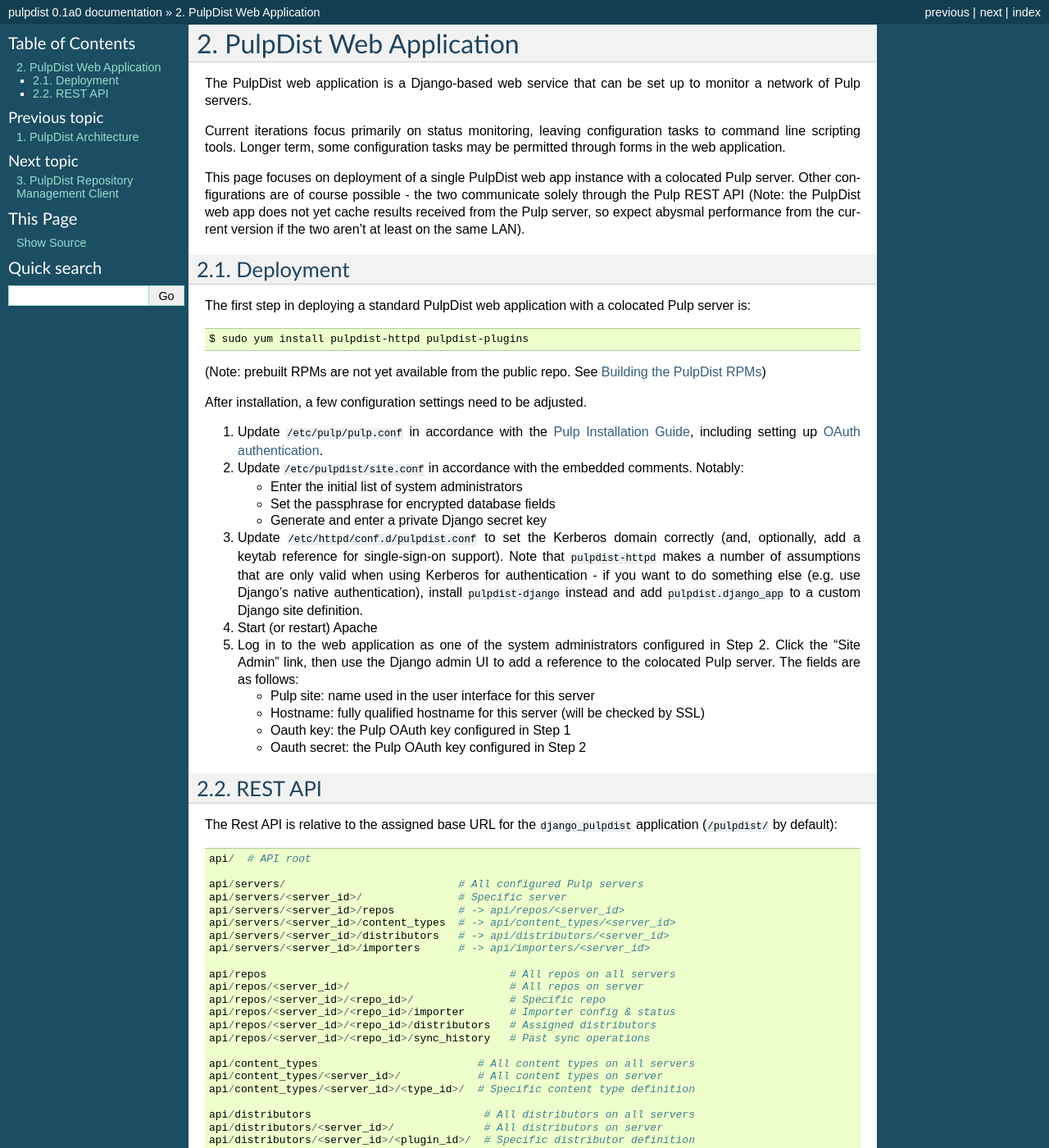
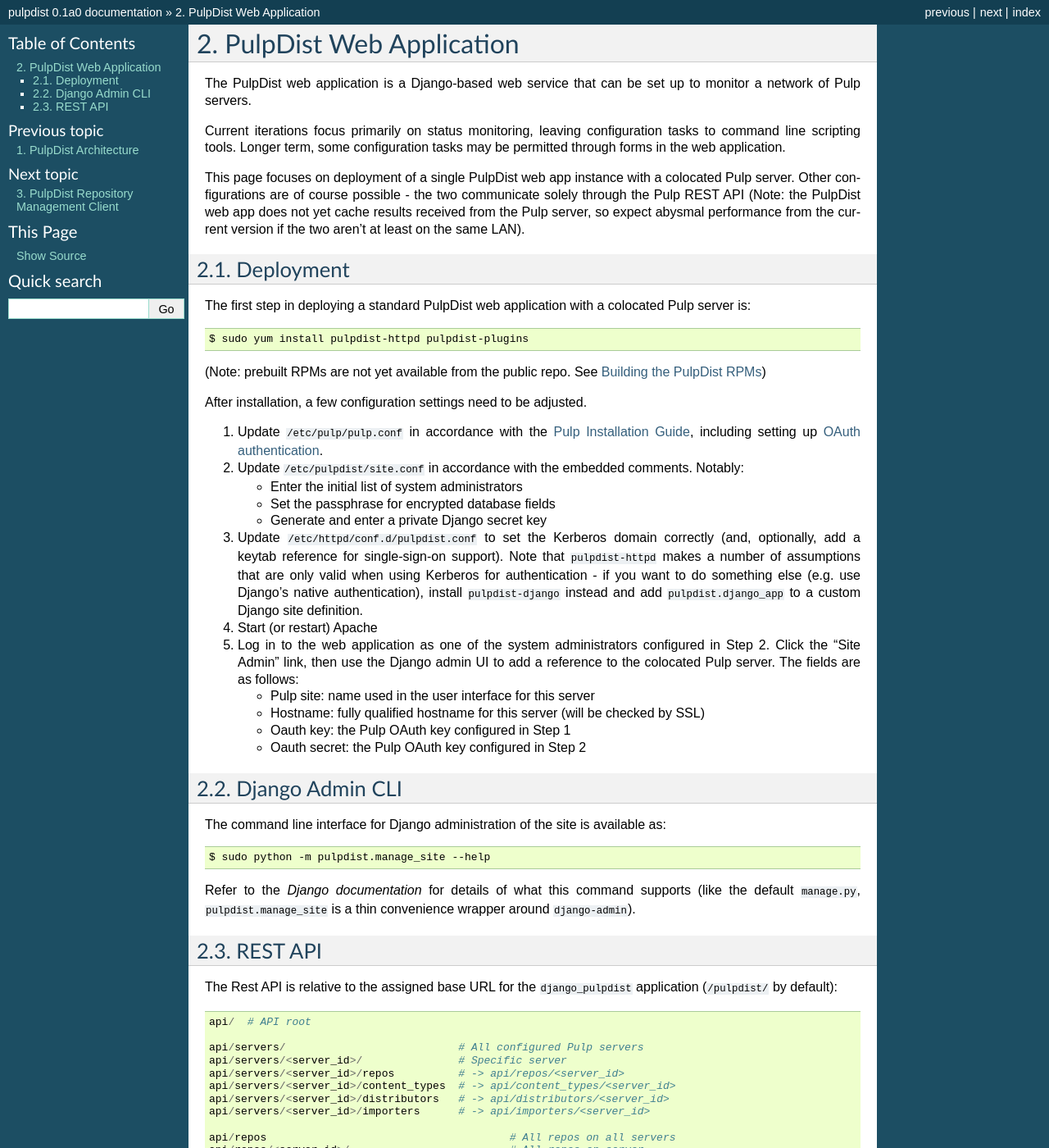
Before and after one commit to ncoghlan/pulpdist, a Sphinx documentation site: the page built from doc/webapp.rst, in a window 1280 px wide and 1400 px high. Shown: the whole window at 82% size. Built offline with Sphinx 7.4.7, drawn with Linux system fonts in a browser that asks for light colours.

Commit message:
Mention how to access the Django management CLI

```diff
--- a/doc/webapp.rst
+++ b/doc/webapp.rst
@@ -64,6 +64,20 @@ After installation, a few configuration settings need to be adjusted.
 .. _OAuth authentication: https://fedorahosted.org/pulp/wiki/AuthenticationOAuth#HowTo
 
 
+Django Admin CLI
+----------------
+
+The command line interface for Django administration of the site is available
+as::
+
+   $ sudo python -m pulpdist.manage_site --help
+
+Refer to the `Django documentation` for details of what this command supports
+(like the default ``manage.py``, ``pulpdist.manage_site`` is a thin
+convenience wrapper around ``django-admin``).
+
+.. _Django documentation: https://docs.djangoproject.com/en/1.3/ref/django-admin/#django-admin-py-and-manage-py
+
 REST API
 --------
 
```
